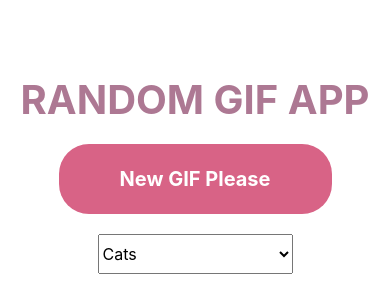
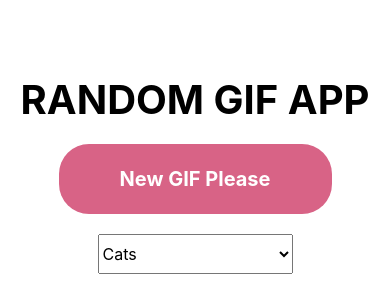
Before and after one commit to erinfox/random-cats, a React Native app: screen / in a window 390 px wide. Shown: the part 248-548 px from the top of the page. Built offline with nearby package versions, Linux system fonts and the light colour scheme; no server answers.

Commit message:
just incase, you know

```diff
--- a/App.js
+++ b/App.js
@@ -42,7 +42,7 @@ const AppWithHooks = props => {
           accessible
           accessibilityLabel={imageTitle}
           accessibilityRole="image"
-          accessibilityIgnoresInvertColors="true"
+          accessibilityIgnoresInvertColors={true}
           style={styles.image}
           source={{
             uri: imageUrl
@@ -95,7 +95,6 @@ const styles = StyleSheet.create({
     justifyContent: "center"
   },
   header: {
-    color: "#ad7893",
     fontSize: 40,
     fontWeight: "bold",
     paddingBottom: 20
@@ -118,8 +117,3 @@ const styles = StyleSheet.create({
 });
 
 export default AppWithHooks;
-
-// "random gif app - header"
-// "gif image title - image"
-// "press me for a new gif - button"
-// "cats - adjustable"
```
